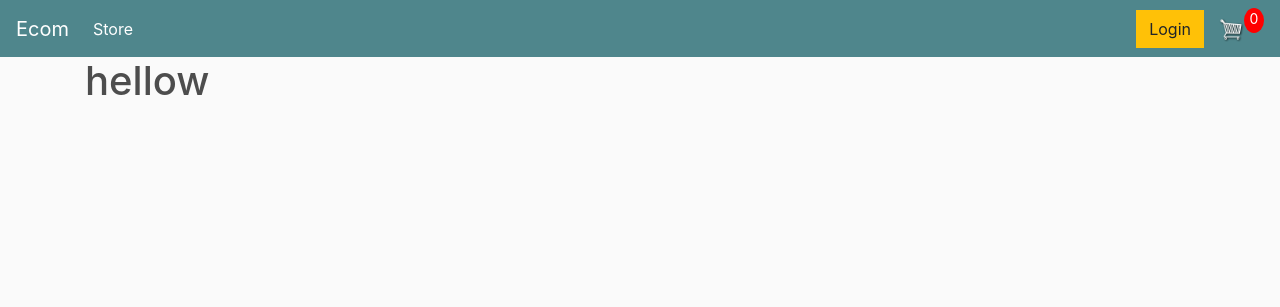
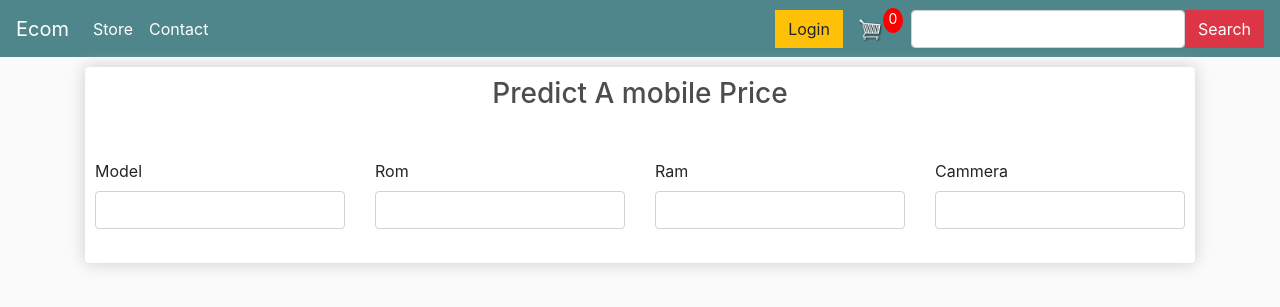
Before and after one commit to ayanchyaziz123/mobile_store_project_300_django, a Django app: page / in a window 1280 px wide. Shown: the top 307 px of the page. Run offline with Django 3.2, Linux system fonts and the light colour scheme; some libraries are stand-ins or nearby versions.

Commit message:
add home page

```diff
--- a/templates/user_panel/base.html
+++ b/templates/user_panel/base.html
@@ -16,7 +16,7 @@
 
 
   <nav class="navbar navbar-expand-lg navbar-dark bg-dark">
-	  <a class="navbar-brand" href="">Ecom</a>
+	  <a class="navbar-brand" href="{% url 'user_home' %}">Ecom</a>
 	  <button class="navbar-toggler" type="button" data-toggle="collapse" data-target="#navbarSupportedContent" aria-controls="navbarSupportedContent" aria-expanded="false" aria-label="Toggle navigation">
 	    <span class="navbar-toggler-icon"></span>
 	  </button>
@@ -25,6 +25,9 @@
 	    <ul class="navbar-nav mr-auto">
 	      <li class="nav-item active">
 	        <a class="nav-link" href="{% url 'user_store' %}">Store <span class="sr-only">(current)</span></a>
+	      </li>
+		    <li class="nav-item active">
+	        <a class="nav-link" href="{% url 'user_store' %}">Contact <span class="sr-only">(current)</span></a>
 	      </li>
 
 	    </ul>
@@ -35,6 +38,9 @@
 	    		<img  id="cart-icon"  src="{% static 'images/cart.png' %}">
 	    	</a>
 	    	<p id="cart-total">0</p>
+
+		<input type="text" class="form-control ml-md-2">
+		<a href="" class="btn btn-danger">Search</a>
 
 	    </div>
 	  </div>
--- a/templates/user_panel/home.html
+++ b/templates/user_panel/home.html
@@ -1,7 +1,45 @@
 {% extends 'user_panel/base.html' %}
+{% load static %}
+{% block content %}
+	<div class="row">
+		<div class="col-lg-12">
+			<div class="box-element">
+            <h3 class="text-center">Predict A mobile Price</h3>
 
-{% block content %}
+				<form>
 
-<h1>hellow</h1>
+                <div class="row mt-5">
 
+                <div class="col-3">
+                 <label>Model </label>
+                 <br>
+                <input type="text" class="form-control">
+                </br>
+                </div>
+                <div class="col-3">
+                <label>Rom</label>
+                 <br>
+                <input type="text" class="form-control">
+                </br>
+                </div>
+                <div class="col-3">
+                <label>Ram </label>
+                 <br>
+                <input type="text" class="form-control">
+                </br>
+                </div>
+                <div class="col-3">
+                <label>Cammera</label>
+                 <br>
+                <input type="text" class="form-control">
+                </br>
+                </div>
+                </div>
+                </form>
+
+			</div>
+
+			<br>
+		</div>
+	</div>
 {% endblock content %}
--- a/user_panel/views.py
+++ b/user_panel/views.py
@@ -19,18 +19,18 @@ def store(request):
 
 
 def cart(request):
-    ord = {}
+    ord = []
     if request.user.is_authenticated:
         customer = request.user.customer
         order, created = Order.objects.get_or_create(customer=customer, complete=False)
-        ord = order, created = Order.objects.get_or_create(customer=customer, complete=False)
         items = order.orderitem_set.all()
     else:
         items = []
+        order = []
 
     context = {
         'items': items,
-        'order': ord,
+        'order': order,
 
     }
     return render(request, 'user_panel/cart.html', context)
```
Also changed, not shown: user_panel/models.py (+13 -9 lines).
